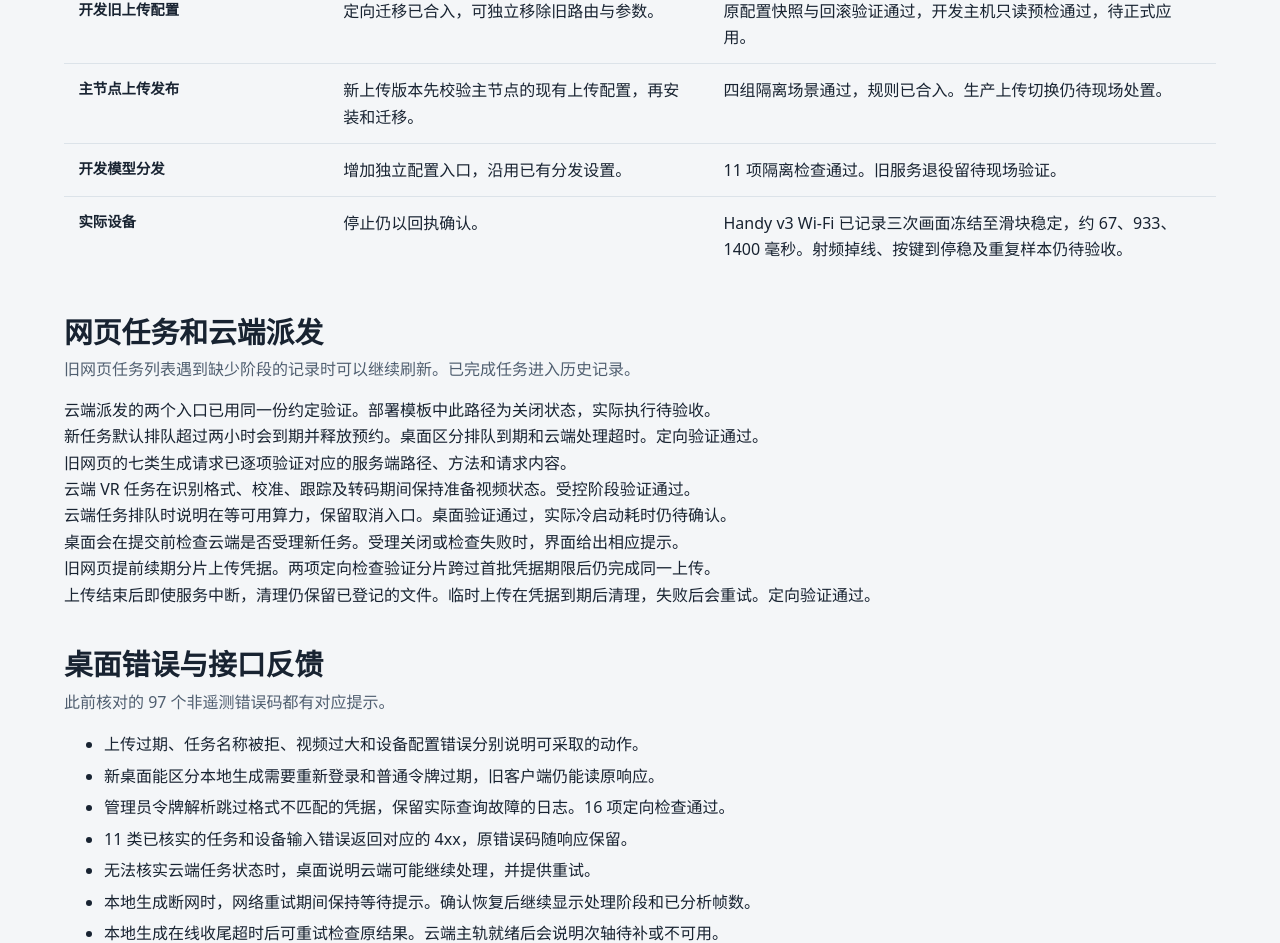
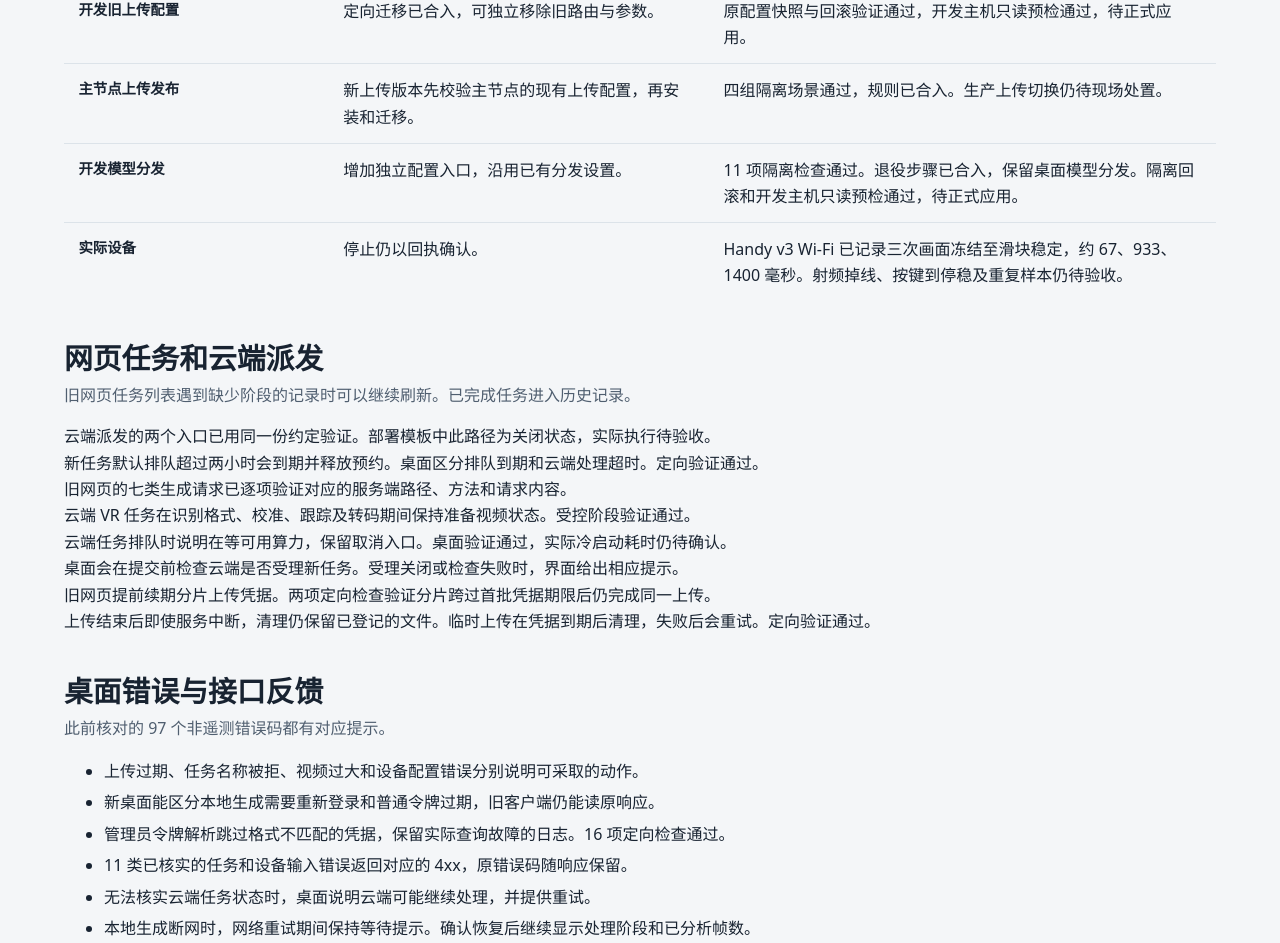
Before and after one commit to RUIooSHI/peakron-release-plan, a plain HTML site: page index.html in a window 1280 px wide. Shown: the part 2076-3019 px from the top of the page. Drawn offline with Linux system fonts and the light colour scheme.

Commit message:
Record development M9 Head retirement workflow

```diff
--- a/index.html
+++ b/index.html
@@ -227,7 +227,7 @@
           <tr><th scope="row">生产 API 版本漂移</th><td data-label="修复">每日检查使用同一个预期版本对照主、备 API 节点。</td><td data-label="证据范围">四组隔离场景通过，规则已合入。两台运行版本仍待对齐。</td></tr>
           <tr><th scope="row">开发旧上传配置</th><td data-label="修复">定向迁移已合入，可独立移除旧路由与参数。</td><td data-label="证据范围">原配置快照与回滚验证通过，开发主机只读预检通过，待正式应用。</td></tr>
           <tr><th scope="row">主节点上传发布</th><td data-label="修复">新上传版本先校验主节点的现有上传配置，再安装和迁移。</td><td data-label="证据范围">四组隔离场景通过，规则已合入。生产上传切换仍待现场处置。</td></tr>
-          <tr><th scope="row">开发模型分发</th><td data-label="修复">增加独立配置入口，沿用已有分发设置。</td><td data-label="证据范围">11 项隔离检查通过。旧服务退役留待现场验证。</td></tr>
+          <tr><th scope="row">开发模型分发</th><td data-label="修复">增加独立配置入口，沿用已有分发设置。</td><td data-label="证据范围">11 项隔离检查通过。退役步骤已合入，保留桌面模型分发。隔离回滚和开发主机只读预检通过，待正式应用。</td></tr>
           <tr><th scope="row">实际设备</th><td data-label="修复">停止仍以回执确认。</td><td data-label="证据范围">Handy v3 Wi-Fi 已记录三次画面冻结至滑块稳定，约 67、933、1400 毫秒。射频掉线、按键到停稳及重复样本仍待验收。</td></tr>
         </tbody>
       </table>
```
